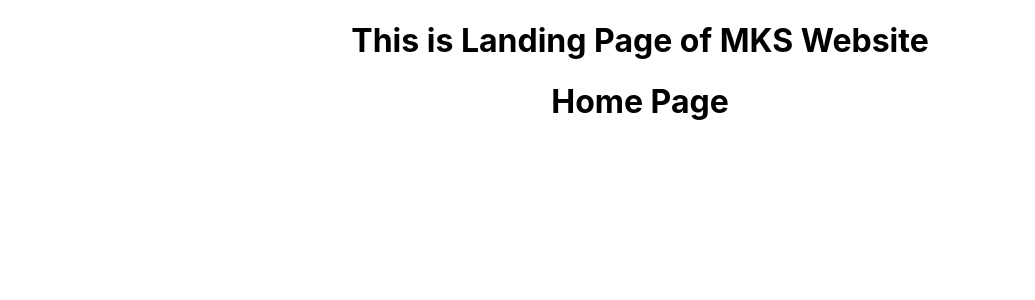
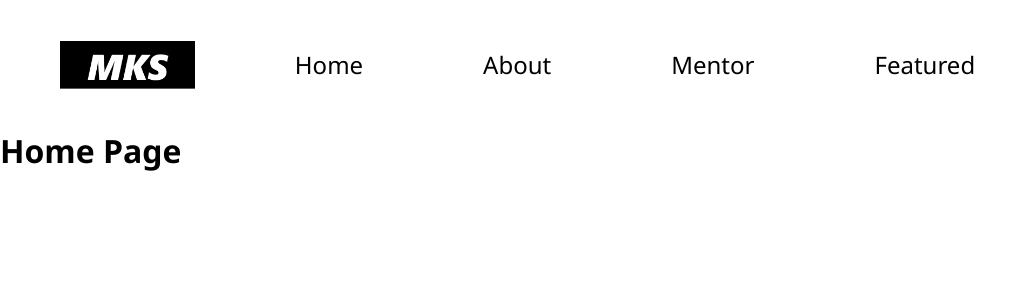
Before and after one commit to ju-makerspace/mks-website, a React (Create React App) app in the folder frontend/: page / in a window 1280 px wide. Shown: the top 300 px of the page, without its empty margins (0-1035 px from the left). Built offline with nearby package versions, Linux system fonts and the light colour scheme; the HTML template or start-up script is replaced by a standard one.

Commit message:
Started building components
- Created navbar using simple css
- installed Material UI for future usage

```diff
--- a/frontend/package.json
+++ b/frontend/package.json
@@ -3,6 +3,9 @@
   "version": "0.1.0",
   "private": true,
   "dependencies": {
+    "@emotion/react": "^11.10.4",
+    "@emotion/styled": "^11.10.4",
+    "@mui/material": "^5.10.4",
     "@testing-library/jest-dom": "^5.16.5",
     "@testing-library/react": "^13.3.0",
     "@testing-library/user-event": "^13.5.0",
--- a/frontend/src/App.css
+++ b/frontend/src/App.css
@@ -1,38 +1,27 @@
-.App {
-  text-align: center;
+body {
+  font-family: 'Segoe UI';
 }
 
-.App-logo {
-  height: 40vmin;
-  pointer-events: none;
+navbar {
+  display: flex;
+  justify-content: space-between;
+  align-items: center;
+  font-size: large;
+  margin: 30px;
 }
 
-@media (prefers-reduced-motion: no-preference) {
-  .App-logo {
-    animation: App-logo-spin infinite 20s linear;
-  }
+navbar ul {
+  list-style: none;
+  display: flex;
+  margin-right: 22%;
 }
 
-.App-header {
-  background-color: #282c34;
-  min-height: 100vh;
-  display: flex;
-  flex-direction: column;
-  align-items: center;
-  justify-content: center;
-  font-size: calc(10px + 2vmin);
-  color: white;
+navbar ul li {
+  padding: 0 60px;
+  font-size: 1.5rem;
 }
 
-.App-link {
-  color: #61dafb;
+navbar img {
+  margin-left: 30px;
+  height: 3rem;
 }
-
-@keyframes App-logo-spin {
-  from {
-    transform: rotate(0deg);
-  }
-  to {
-    transform: rotate(360deg);
-  }
-}
--- a/frontend/src/App.js
+++ b/frontend/src/App.js
@@ -1,10 +1,11 @@
 import './App.css';
 import Home from './components/Home';
+import Navbar from './components/Navbar';
 
 const App = () => {
     return (
         <div className='App'>
-            <h1>This is Landing Page of MKS Website</h1>
+            <Navbar />
             <Home />
         </div>
     );
--- /dev/null
+++ b/frontend/src/components/Navbar.js
@@ -0,0 +1,17 @@
+import React from 'react'
+
+const Navbar = () => {
+  return (
+    <navbar>
+            <img src={process.env.PUBLIC_URL + '/images/mks.png'} />
+        <ul>
+            <li>Home</li>
+            <li>About</li>
+            <li>Mentor</li>
+            <li>Featured</li>
+        </ul>
+    </navbar>
+  )
+}
+
+export default Navbar
```
Also changed, not shown: frontend/public/images/mks.png (added), 1 other file (tests, documents, lock files or other folders).
